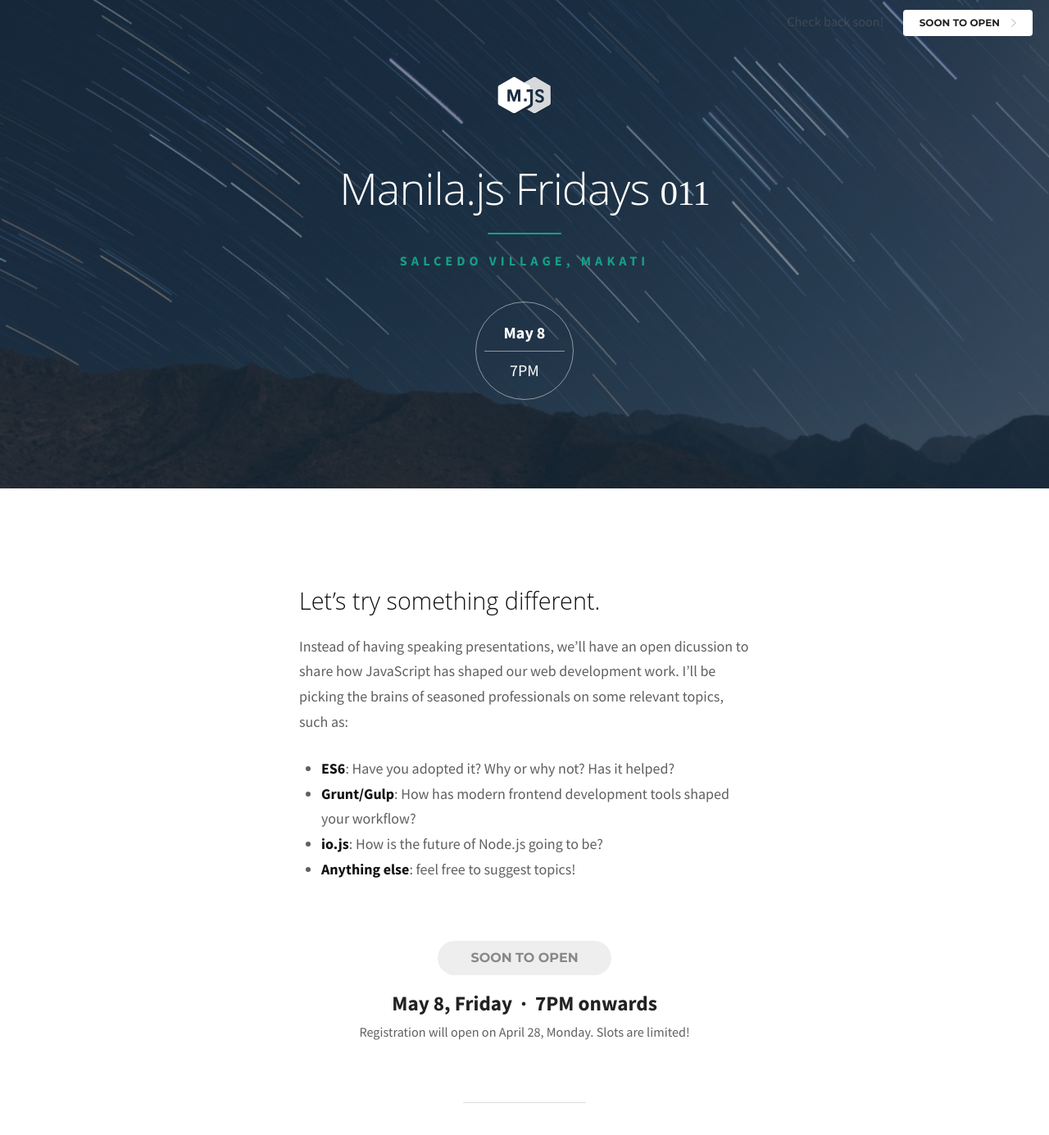
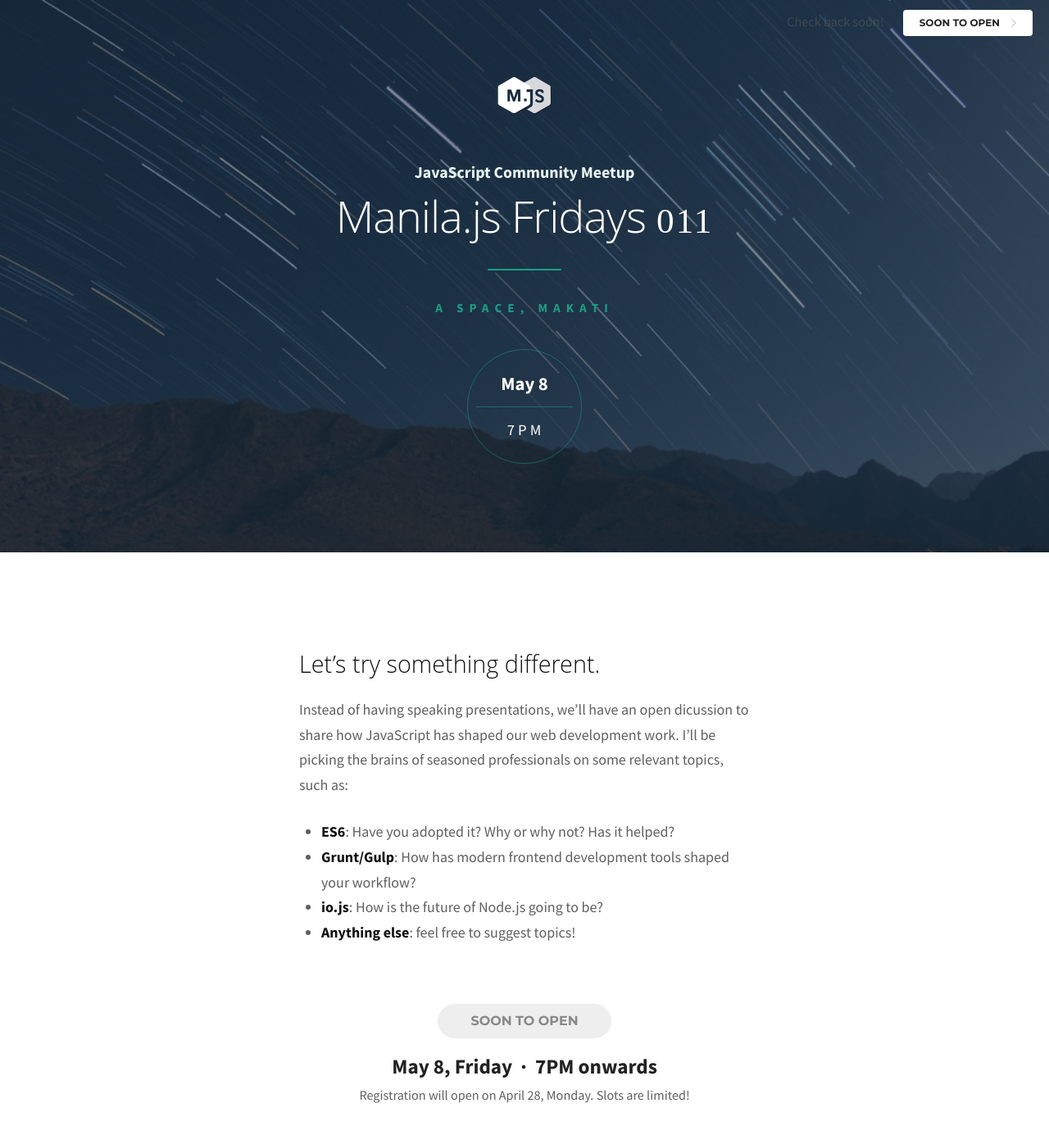
Before and after one commit to manilajs/manilajs.com, a Jekyll site: the page built from index.md, in a window 1280 px wide and 1400 px high. Shown: the top 1385 px of the window at 82% size. Built offline with Jekyll 4.4.1, drawn with Linux system fonts in a browser that asks for light colours; nearby versions of some CDN libraries; some web fonts are replaced.

Commit message:
Prettyfication

```diff
--- a/_includes/hero-shot.html
+++ b/_includes/hero-shot.html
@@ -14,12 +14,15 @@
 
   <section class='section next-meetup wide'>
     <div class='in'>
+      <p class='subtext'>JavaScript Community Meetup</p>
       <h1>Manila.js Fridays <small>{{ page.event.series }}</small></h1>
+
       {% if page.event.location %}
-        <h5>{{ page.event.location }}</h5>
+        <h5 class='venue'>{{ page.event.location }}</h5>
       {% else %}
-        <h5>Venue TBD</h5>
+        <h5 class='venue'>Venue TBD</h5>
       {% endif %}
+
     </div>
   </section>
 
--- a/_sass/components/next-meetup.scss
+++ b/_sass/components/next-meetup.scss
@@ -10,10 +10,10 @@
   h5 {
     color: $green;
     font-family: source sans pro, sans-serif;
-    font-size: 0.9em;
+    font-size: 0.8em;
     line-height: 1.5;
     font-weight: 700;
-    letter-spacing: 5px;
+    letter-spacing: 7px;
     text-transform: uppercase;
 
     text-align: center;
@@ -36,6 +36,7 @@
     font-size: 0.8em;
     font-weight: 400;
     font-family: electrolize;
+    letter-spacing: 2px;
   }
 
   .brief {
@@ -52,13 +53,20 @@
     text-align: center;
   }
 
+  .subtext {
+    color: mix($green, white, 10%);
+    text-align: center;
+    font-weight: bold;
+    font-size: 1.1em;
+  }
+
 
   /* Tablet & Desktop */
   @media (min-width: 480px) {
     h5:before {
       content: '';
       display: block;
-      margin: 20px auto;
+      margin: 30px auto 35px auto;
       width: 90px;
       height: 2px;
       background: $green;
@@ -66,7 +74,8 @@
     }
 
     h5 {
-      font-size: 0.9em;
+      font-size: 0.85em;
+      text-shadow: 1px 1px rgba(black, 0.1);
     }
 
     h1 {
--- a/_sass/components/section-date-time.scss
+++ b/_sass/components/section-date-time.scss
@@ -41,51 +41,63 @@
 /* The date-time circle */
 
 .date-time-item {
+  $size: 140px;
+
+  & {
     position: relative;
     z-index: 1;
 
     display: inline-block;
 
-  width: 120px;
-  height: 120px;
-  border-radius: 60px;
+    width: $size;
+    height: $size;
+    border-radius: 50%;
     padding: 14px 10px 10px 10px;
     text-align: center;
+
     -webkit-box-sizing: border-box;
     -moz-box-sizing: border-box;
     box-sizing: border-box;
-  border: solid 1px  rgba(250, 250, 250, 0.5);
-  /* background-color: #eee; */
+
+    border: solid 1px rgba($green, 0.5);
   }
 
-.date-time-item[disabled],
-.date-time-item:disabled {
+  &[disabled],
+  &:disabled {
     cursor: not-allowed;
   }
 
-.date-time-item .date {
+  .date {
     display: block;
     text-align: center;
-  font-size: 15pt;
-  border-bottom: solid 1px rgba(250, 250, 250, 0.5);
+    font-size: 17pt;
+    border-bottom: solid 1px rgba($green, 0.5);
+    transition: border-color 200ms linear;
 
-  line-height: 45px;
+    line-height: ($size / 2 - 14px - 1);
     font-weight: bold;
 
     color: #fff;
   }
 
-.date-time-item .time {
+  .time {
     text-align: center;
     display: block;
-  font-size: 15pt;
+    font-size: 14pt;
+    letter-spacing: 4px;
+    text-indent: 3px;
 
-  line-height: 45px;
+    line-height: ($size / 2 - 14px);
 
     color: #fff;
   }
 
-.date-time-item:not([disabled]):hover {
+  &:not([disabled]):hover {
     text-decoration: none;
-  background: rgba(250, 250, 250, 0.1);
+    background: $green;
+
+    .date {
+      border-bottom: solid 1px lighten($green, 10%);
     }
+  }
+}
--- a/index.md
+++ b/index.md
@@ -5,7 +5,7 @@
   series: "011"
   date: 2015-05-08
   time: 7PM
-  location: Salcedo Village, Makati
+  location: A Space, Makati
   share_image: "http://manilajs.com/images/share/010-landscape.png"
 
 mailchimp:
@@ -19,7 +19,7 @@
 hero:
   color: "#203a4f"
   opacity: 0.40
-  image: "/images/longexposure.jpg"
+  image: images/longexposure.jpg
   # attribution_source: "aspacemanila.com"
   # attribution_url: "https://www.flickr.com/photos/hackny/7033121879/"
 
```
Lines whose indentation alone changed are shown as unchanged.
